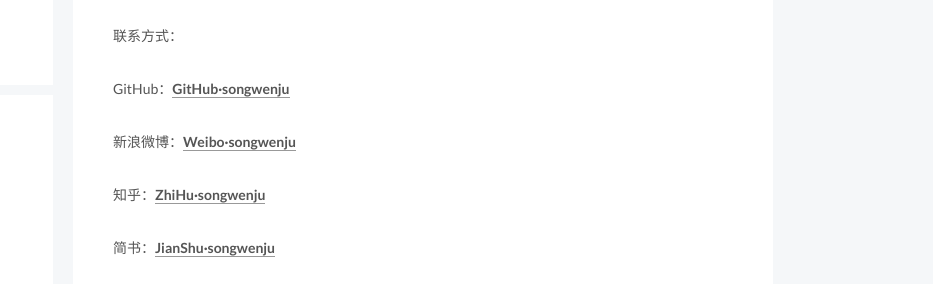
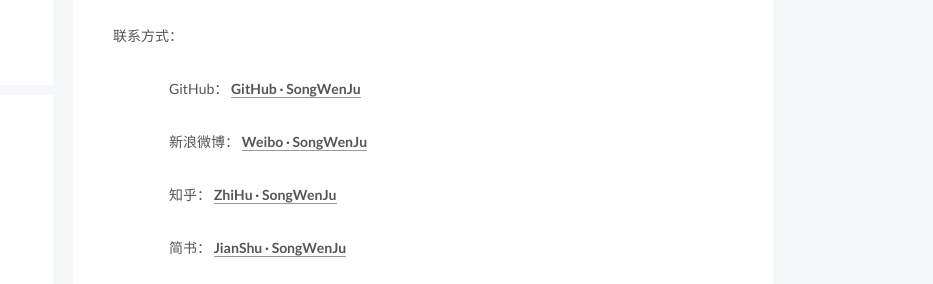
Before and after one commit to songwenju/songwenju.github.io, a plain HTML site: page about/index.html in a window 1280 px wide. Shown: the part 276-560 px from the top of the page, 347-1280 px from the left. Drawn offline with Linux system fonts and the light colour scheme; a script that the page names is missing.

Commit message:
Site updated: 2016-07-31 21:43:27

```diff
--- a/about/index.html
+++ b/about/index.html
@@ -90,9 +90,8 @@
 Hi，你好，谢谢你来看我的博客。我是宋文举，一名移动互联网技术与产品爱好者和从业者。目前在国内的一家互联网公司从事的是Android TV相关的开发。
 我热爱新技术，喜欢尝试。在这个博客站点，我会对学习，工作中总结的经验，学习笔记总结分享。有什么问题或者建议可以联系我。
 联系方式：
-GitHub：GitHub·songwenju
-新浪微博：Weibo·songwenju
-知乎：ZhiHu">
+　　　　GitHub： GitHub · SongWenJu
+　　　　新浪微博： Weibo · Song">
 <meta property="og:type" content="website">
 <meta property="og:title" content="关于我">
 <meta property="og:url" content="http://www.songwenju.me/about/index.html">
@@ -101,20 +100,18 @@
 Hi，你好，谢谢你来看我的博客。我是宋文举，一名移动互联网技术与产品爱好者和从业者。目前在国内的一家互联网公司从事的是Android TV相关的开发。
 我热爱新技术，喜欢尝试。在这个博客站点，我会对学习，工作中总结的经验，学习笔记总结分享。有什么问题或者建议可以联系我。
 联系方式：
-GitHub：GitHub·songwenju
-新浪微博：Weibo·songwenju
-知乎：ZhiHu">
+　　　　GitHub： GitHub · SongWenJu
+　　　　新浪微博： Weibo · Song">
 <meta property="og:image" content="http://songwenju.me/uploads/weixin.jpg">
-<meta property="og:updated_time" content="2016-07-31T13:33:37.019Z">
+<meta property="og:updated_time" content="2016-07-31T13:43:12.721Z">
 <meta name="twitter:card" content="summary">
 <meta name="twitter:title" content="关于我">
 <meta name="twitter:description" content="基本信息
 Hi，你好，谢谢你来看我的博客。我是宋文举，一名移动互联网技术与产品爱好者和从业者。目前在国内的一家互联网公司从事的是Android TV相关的开发。
 我热爱新技术，喜欢尝试。在这个博客站点，我会对学习，工作中总结的经验，学习笔记总结分享。有什么问题或者建议可以联系我。
 联系方式：
-GitHub：GitHub·songwenju
-新浪微博：Weibo·songwenju
-知乎：ZhiHu">
+　　　　GitHub： GitHub · SongWenJu
+　　　　新浪微博： Weibo · Song">
 <meta name="twitter:image" content="http://songwenju.me/uploads/weixin.jpg">
 
 
@@ -310,12 +307,12 @@
 <p>Hi，你好，谢谢你来看我的博客。我是宋文举，一名移动互联网技术与产品爱好者和从业者。目前在国内的一家互联网公司从事的是Android TV相关的开发。</p>
 <p>我热爱新技术，喜欢尝试。在这个博客站点，我会对学习，工作中总结的经验，学习笔记总结分享。有什么问题或者建议可以联系我。</p>
 <p>联系方式：</p>
-<p>GitHub：<strong><a href="https://github.com/songwenju" target="_blank" rel="external">GitHub·songwenju</a></strong></p>
-<p>新浪微博：<strong><a href="http://weibo.com/p/1005052964801423/" target="_blank" rel="external">Weibo·songwenju</a></strong></p>
-<p>知乎：<strong><a href="https://www.zhihu.com/people/song-wen-ju-5" target="_blank" rel="external">ZhiHu·songwenju</a></strong></p>
-<p>简书：<strong><a href="http://www.jianshu.com/users/63915ef020e2/latest_articles" target="_blank" rel="external">JianShu·songwenju</a></strong></p>
-<p>微信公众号：</p>
-<p><img src="http://songwenju.me/uploads/weixin.jpg" alt=""></p>
+<p>　　　　GitHub： <strong><a href="https://github.com/songwenju" target="_blank" rel="external">GitHub · SongWenJu</a></strong></p>
+<p>　　　　新浪微博： <strong><a href="http://weibo.com/p/1005052964801423/" target="_blank" rel="external">Weibo · SongWenJu</a></strong></p>
+<p>　　　　知乎： <strong><a href="https://www.zhihu.com/people/song-wen-ju-5" target="_blank" rel="external">ZhiHu · SongWenJu</a></strong></p>
+<p>　　　　简书： <strong><a href="http://www.jianshu.com/users/63915ef020e2/latest_articles" target="_blank" rel="external">JianShu · SongWenJu</a></strong></p>
+<p>　　　　微信公众号：</p>
+<p>　　　　　　　　　　　<img src="http://songwenju.me/uploads/weixin.jpg" alt=""></p>
 
 
   </div>
```
